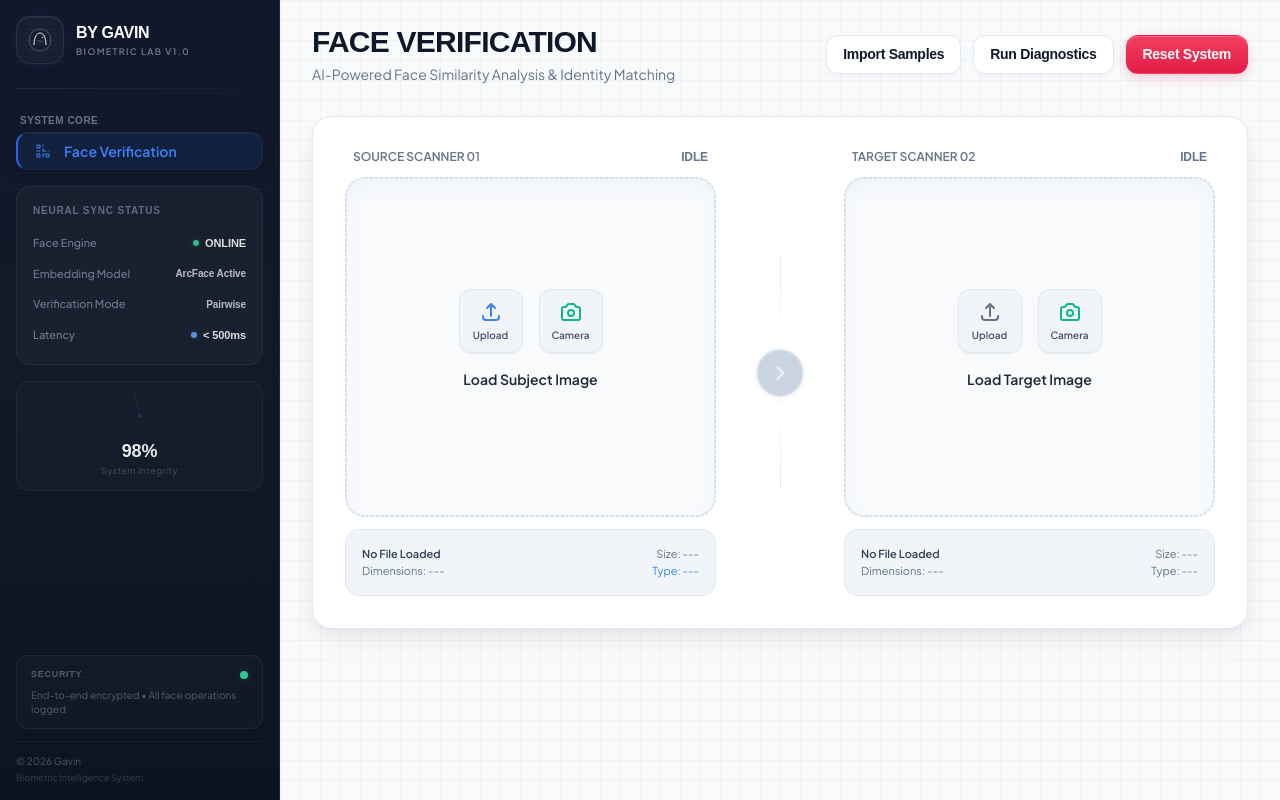
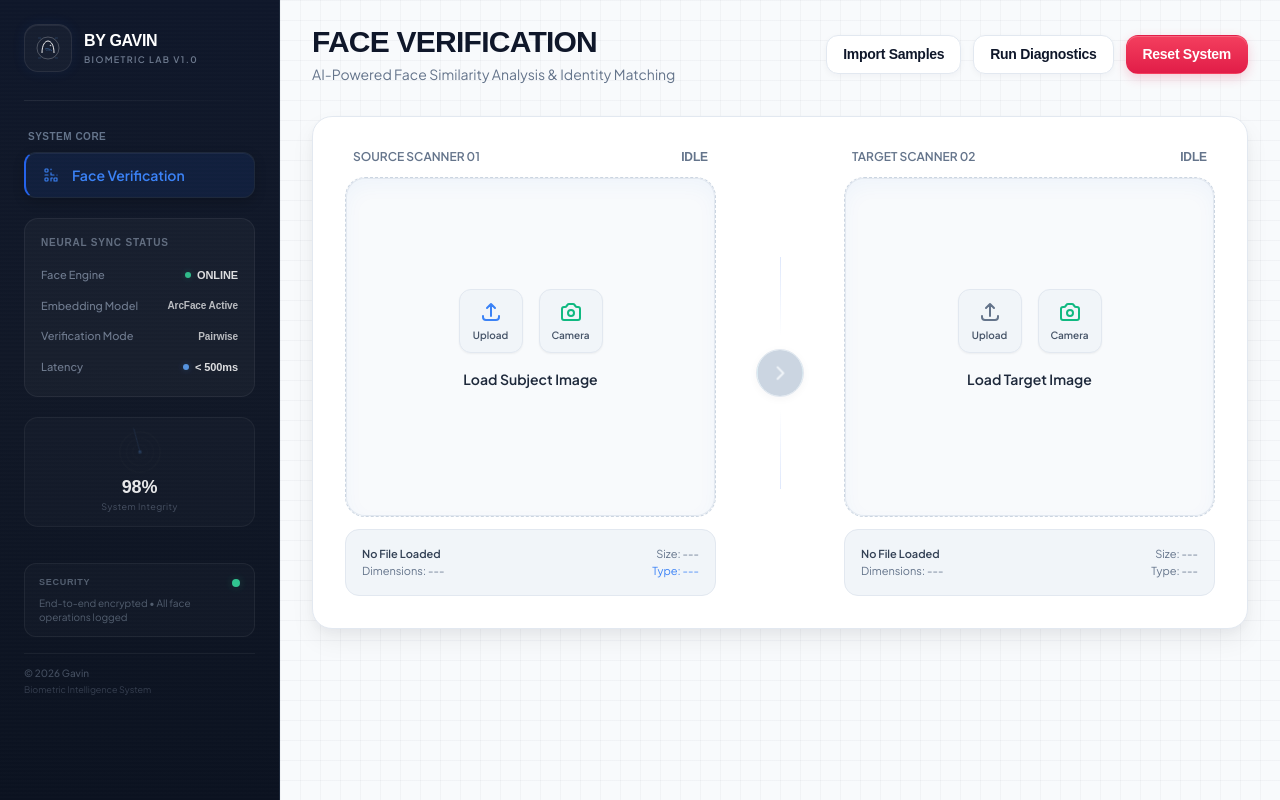
Before and after one commit to GavinArdhijaya91/Face-Verification-v1, a FastAPI app: page / in a window 1280 px wide. Run offline with FastAPI, Linux system fonts and the light colour scheme; some libraries are stand-ins or nearby versions; some web fonts are replaced.

Commit message:
UI tweak: merge sticky footer into scrollable area

```diff
--- a/app/templates/index.html
+++ b/app/templates/index.html
@@ -63,7 +63,7 @@
 
     <!-- Mobile Drawer Panel -->
     <div id="mobile-drawer" class="mobile-drawer lg:hidden">
-        <div class="flex flex-col gap-3 flex-1">
+        <div class="flex flex-col gap-5 flex-1">
 
             <!-- Drawer Brand & Close Button -->
             <div class="flex items-center justify-between">
@@ -104,13 +104,13 @@
             <div class="sidebar-divider"></div>
 
             <!-- Drawer Navigation -->
-            <nav class="flex flex-col gap-3">
+            <nav class="flex flex-col gap-4">
                 <div>
-                    <p class="nav-section-title text-[10px] text-slate-500 uppercase tracking-wider font-bold mb-1">
+                    <p class="nav-section-title text-[10px] text-slate-500 uppercase tracking-wider font-bold mb-2">
                         System Core</p>
                     <div class="flex flex-col gap-1">
                         <a href="/"
-                            class="nav-item nav-item-active flex items-center gap-3 px-4 py-2 rounded-xl sidebar-card text-sm text-blue-500 drawer-nav-link">
+                            class="nav-item nav-item-active flex items-center gap-3 px-4 py-3 rounded-xl sidebar-card text-sm text-blue-500 drawer-nav-link">
                             <svg class="w-5 h-5 shrink-0" viewBox="0 0 24 24" fill="none" stroke="currentColor">
                                 <path stroke-linecap="round" stroke-linejoin="round"
                                     d="M12 4v1m6 11h2m-6 0h-2v4m0-11v3m0 0h.01M12 12h4.01M16 20h4M4 12h4m12 0h.01M5 8h2a1 1 0 001-1V5a1 1 0 00-1-1H5a1 1 0 00-1 1v2a1 1 0 001 1zm0 12h2a1 1 0 001-1v-2a1 1 0 00-1-1H5a1 1 0 00-1 1v2a1 1 0 001 1zm12 0h2a1 1 0 001-1v-2a1 1 0 00-1-1h-2a1 1 0 00-1 1v2a1 1 0 001 1z" />
@@ -162,11 +162,8 @@
                 </svg>
                 <div class="radar-integrity">98%</div>
                 <div class="radar-integrity-sub">System Integrity</div>
-            </div>
-        </div>
-
                 <!-- Drawer Bottom -->
-        <div class="flex-shrink-0 flex flex-col gap-3 pt-3">
+                <div class="mt-auto pt-4 flex flex-col gap-4">
                     <div class="security-card">
                         <div class="security-card-header">
                             <span class="security-card-title">Security</span>
@@ -180,14 +177,16 @@
                     </div>
                 </div>
             </div>
+        </div>
+    </div>
 
     <!-- Left Sidebar - Biometric Lab Panel (desktop only) -->
     <aside
         class="sidebar-lab hidden lg:flex w-full lg:w-[280px] flex-col shrink-0 lg:h-screen lg:sticky lg:top-0 z-40 border-r border-[#1E293B]">
 
         <!-- Scrollable top section -->
-        <div class="flex-1 min-h-0 overflow-y-auto px-4 pt-4 pb-2 custom-scrollbar">
-            <div class="flex flex-col gap-4">
+        <div class="flex-1 min-h-0 overflow-y-auto px-6 pt-6 pb-2 custom-scrollbar">
+            <div class="flex flex-col gap-5">
 
                 <!-- Brand Logo -->
                 <div class="flex items-center gap-3">
@@ -220,13 +219,13 @@
                 <div class="sidebar-divider"></div>
 
                 <!-- Navigation -->
-                <nav class="flex flex-col gap-3">
+                <nav class="flex flex-col gap-4">
                     <div>
-                        <p class="nav-section-title text-[10px] text-slate-500 uppercase tracking-wider font-bold mb-1">
+                        <p class="nav-section-title text-[10px] text-slate-500 uppercase tracking-wider font-bold mb-2">
                             System Core</p>
                         <div class="flex flex-col gap-1">
                             <a href="/"
-                                class="nav-item nav-item-active flex items-center gap-3 px-4 py-2 rounded-xl sidebar-card text-sm text-blue-500">
+                                class="nav-item nav-item-active flex items-center gap-3 px-4 py-3 rounded-xl sidebar-card text-sm text-blue-500">
                                 <svg class="w-5 h-5 shrink-0" viewBox="0 0 24 24" fill="none" stroke="currentColor">
                                     <path stroke-linecap="round" stroke-linejoin="round"
                                         d="M12 4v1m6 11h2m-6 0h-2v4m0-11v3m0 0h.01M12 12h4.01M16 20h4M4 12h4m12 0h.01M5 8h2a1 1 0 001-1V5a1 1 0 00-1-1H5a1 1 0 00-1 1v2a1 1 0 001 1zm0 12h2a1 1 0 001-1v-2a1 1 0 00-1-1H5a1 1 0 00-1 1v2a1 1 0 001 1zm12 0h2a1 1 0 001-1v-2a1 1 0 00-1-1h-2a1 1 0 00-1 1v2a1 1 0 001 1z" />
@@ -280,12 +279,8 @@
                     <div class="radar-integrity">98%</div>
                     <div class="radar-integrity-sub">System Integrity</div>
                 </div>
-            </div>
-        </div>
-
-        <!-- Bottom section (sticky) -->
-        <div class="flex-shrink-0 flex flex-col gap-3 px-4 pb-4">
-
+                <!-- Bottom section (now scrolls with content) -->
+                <div class="mt-4 flex flex-col gap-4 pb-4">
                     <!-- Security Card -->
                     <div class="security-card">
                         <div class="security-card-header">
@@ -299,6 +294,8 @@
                     <div class="sidebar-footer">
                         <span class="sidebar-footer-line1">&copy; 2026 Gavin</span>
                         <span class="sidebar-footer-line2">Biometric Intelligence System</span>
+                    </div>
+                </div>
             </div>
         </div>
     </aside>
```
Also changed, not shown: app/templates/result.html (+16 -19 lines). Lines whose indentation alone changed are shown as unchanged.
